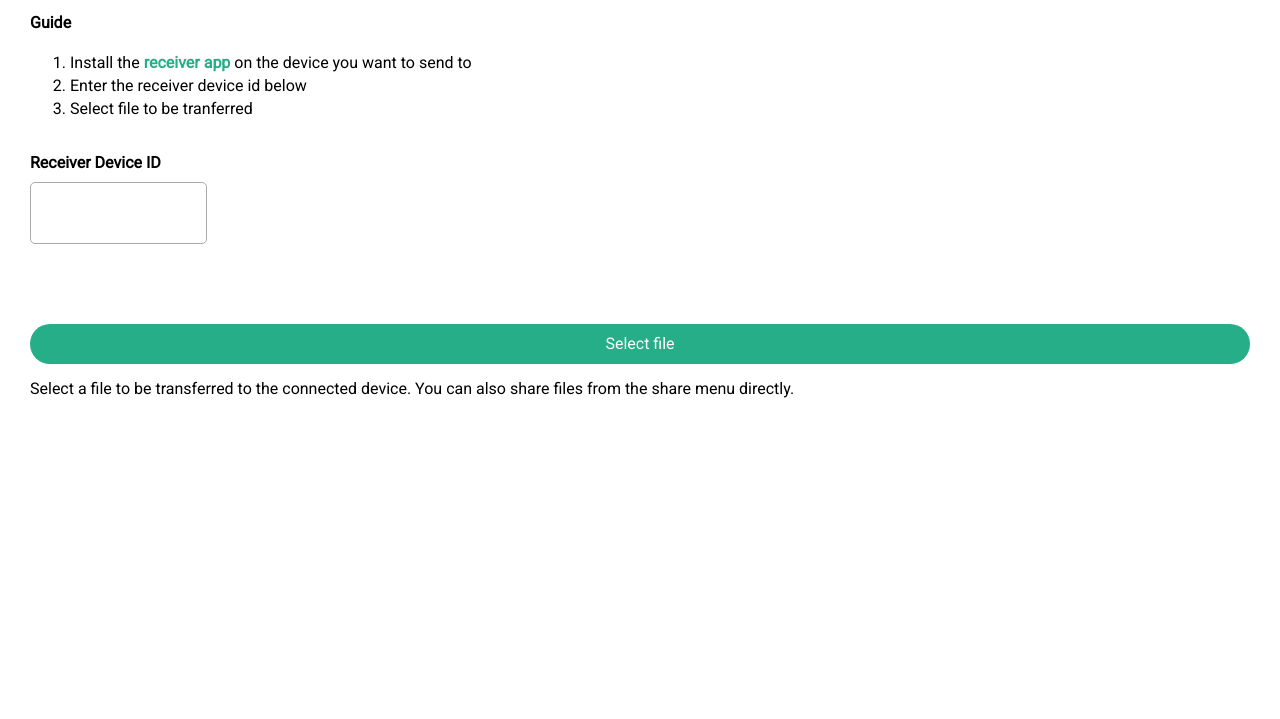
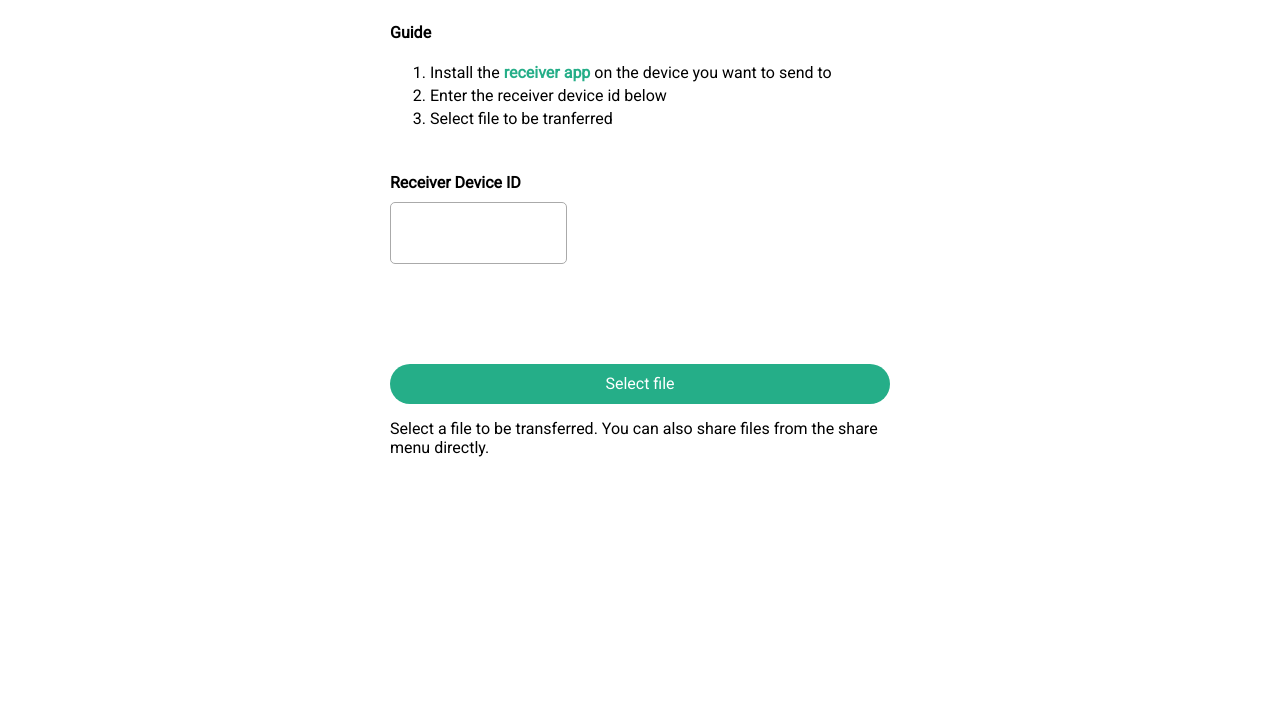
Before and after one commit to aloproducao/airdash, an Electron app: page sender/index.html in a window 1280 px wide. Shown: the part 81-800 px from the top of the page. Drawn offline with nearby package versions, Linux system fonts and the light colour scheme.

Commit message:
Slight desktop styles

```diff
--- a/sender/index.html
+++ b/sender/index.html
@@ -31,7 +31,10 @@
         }
 
         section {
-            margin: 30px;
+            padding-left: 30px;
+            padding-right: 30px;
+            max-width: 500px;
+            margin: 40px auto;
         }
 
         input {
@@ -56,6 +59,9 @@
     </style>
 </head>
 <body>
+<div>
+
+</div>
 <section style="margin-top: 30px;">
     <img src="./logo.png" style="width: 35px;  float: left;">
     <h1 style="font-size: 20px; float: left; line-height: 35px; padding-left: 10px; margin: 0">
@@ -84,8 +90,7 @@
         <label for="file-input" id="file-button">Select file</label>
         <input id="file-input" name="formfile" type="file" style="opacity: 0; position: absolute; z-index: -1">
     </form>
-    <p>Select a file to be transferred to the connected device. You can also share files from the share menu
-        directly.</p>
+    <p>Select a file to be transferred. You can also share files from the share menu directly.</p>
 </section>
 
 <script src="https://unpkg.com/localforage@1.7.3/dist/localforage.js"></script>
```
